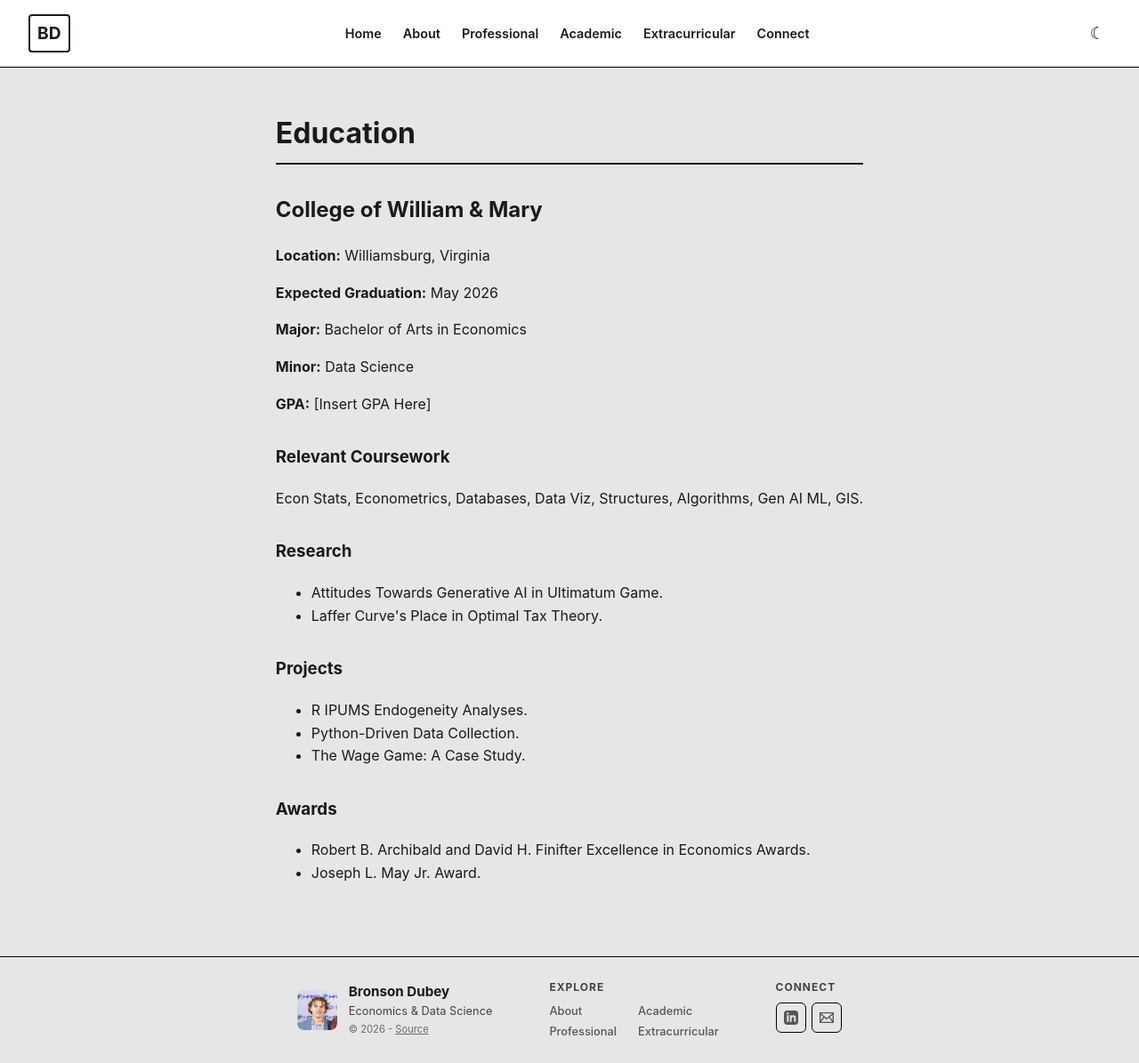
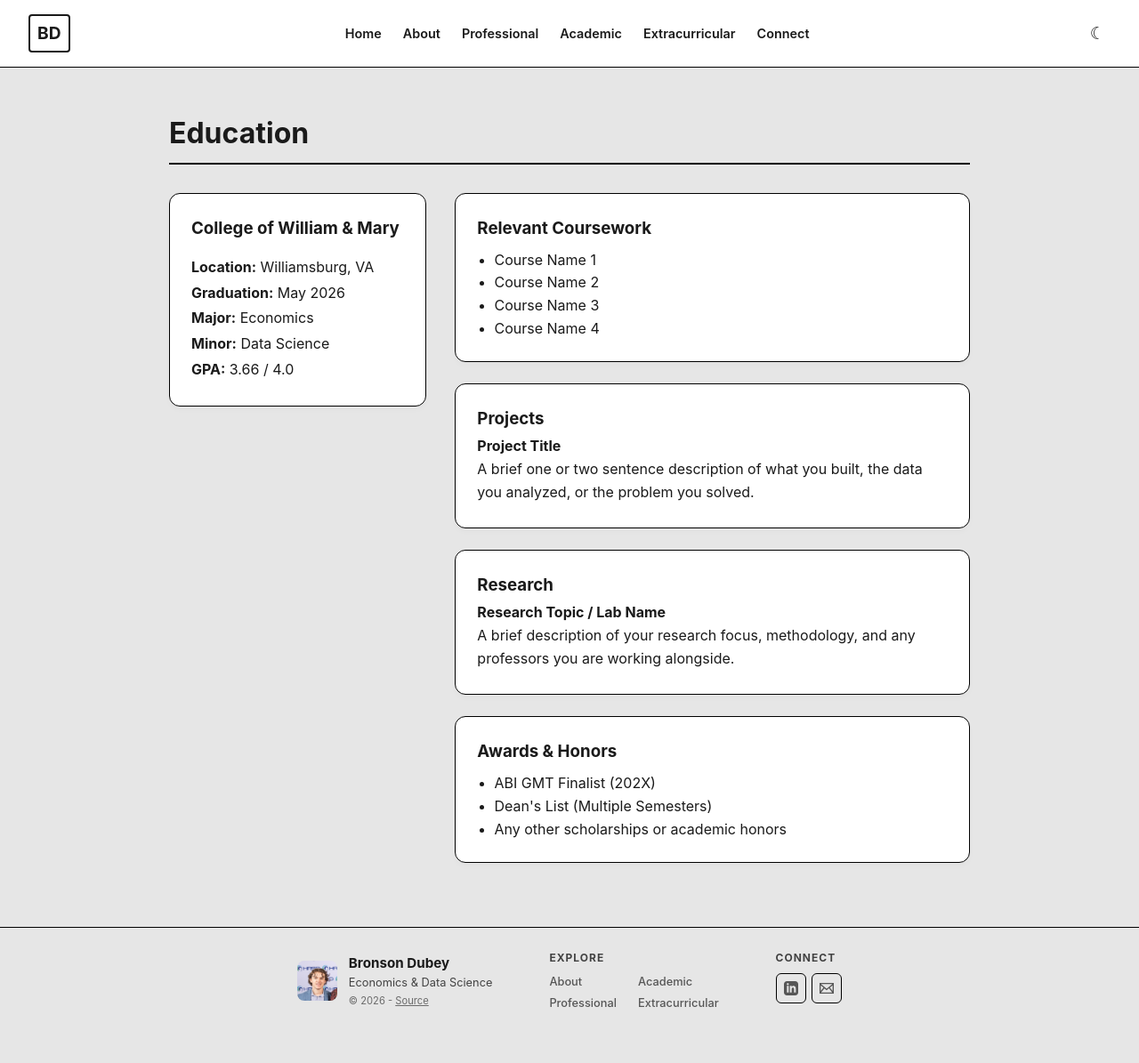
Before and after one commit to bxdubey/github.io, a Jekyll site: the page built from academic.html, in a window 1280 px wide. Shown: the whole page at 89% size. Built offline with Jekyll 4.4.1, drawn with Linux system fonts in a browser that asks for light colours; after the commit the page ends 1162 px from its top, so only the background shows below that.

Commit message:
Revise academic layout and content
Updated academic details, including education, coursework, projects, research, and awards sections.

```diff
--- a/academic.html
+++ b/academic.html
@@ -1,43 +1,54 @@
 ---
 layout: default
+title: Academic
+permalink: /academic/
 ---
+
 <h1 class="page-title">Education</h1>
-
-<div class="section-block">
-    <h2>College of William & Mary</h2>
-    <p><strong>Location:</strong> Williamsburg, Virginia</p>
-    <p><strong>Expected Graduation:</strong> May 2026</p>
-    <p><strong>Major:</strong> Bachelor of Arts in Economics</p>
+<div class="academic-layout">
+    <div class="academic-sidebar">
+        <div class="job-block">
+            <h3 style="margin-bottom: 1rem;">College of William & Mary</h3>
+            <p><strong>Location:</strong> Williamsburg, VA</p>
+            <p><strong>Graduation:</strong> May 2026</p>
+            <p><strong>Major:</strong> Economics</p>
             <p><strong>Minor:</strong> Data Science</p>
-    <p><strong>GPA:</strong> [Insert GPA Here]</p>
+            <p><strong>GPA:</strong> 3.66 / 4.0</p>
+        </div>
     </div>
 
-<div class="section-block">
+    <div class="academic-details">
+
+        <div class="job-block">
             <h3>Relevant Coursework</h3>
-    <p>Econ Stats, Econometrics, Databases, Data Viz, Structures, Algorithms, Gen AI ML, GIS.</p>
-</div>
-
-<div class="section-block">
-    <h3>Research</h3>
             <ul>
-        <li>Attitudes Towards Generative AI in Ultimatum Game.</li>
-        <li>Laffer Curve's Place in Optimal Tax Theory.</li>
+                <li>Course Name 1</li>
+                <li>Course Name 2</li>
+                <li>Course Name 3</li>
+                <li>Course Name 4</li>
             </ul>
         </div>
 
-<div class="section-block">
+        <div class="job-block">
             <h3>Projects</h3>
+            <p><strong>Project Title</strong><br>
+            A brief one or two sentence description of what you built, the data you analyzed, or the problem you solved.</p>
+        </div>
+
+        <div class="job-block">
+            <h3>Research</h3>
+            <p><strong>Research Topic / Lab Name</strong><br>
+            A brief description of your research focus, methodology, and any professors you are working alongside.</p>
+        </div>
+
+        <div class="job-block">
+            <h3>Awards & Honors</h3>
             <ul>
-        <li>R IPUMS Endogeneity Analyses.</li>
-        <li>Python-Driven Data Collection.</li>
-        <li>The Wage Game: A Case Study.</li>
+                <li>ABI GMT Finalist (202X)</li>
+                <li>Dean's List (Multiple Semesters)</li>
+                <li>Any other scholarships or academic honors</li>
             </ul>
         </div>
 
-<div class="section-block">
-    <h3>Awards</h3>
-    <ul>
-        <li>Robert B. Archibald and David H. Finifter Excellence in Economics Awards.</li>
-        <li>Joseph L. May Jr. Award.</li>
-    </ul>
     </div>
+</div>
```
Lines whose indentation alone changed are shown as unchanged.
